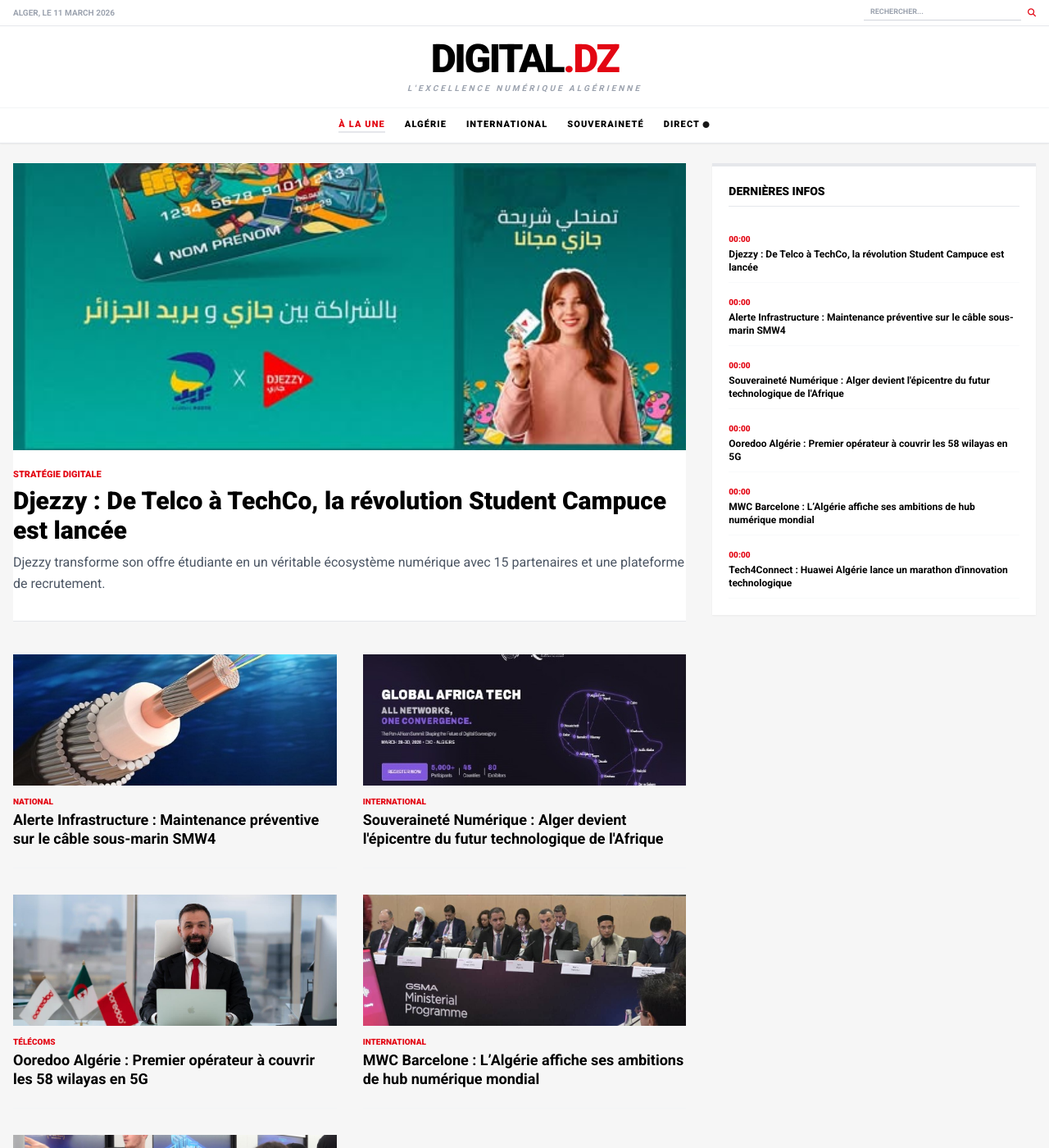
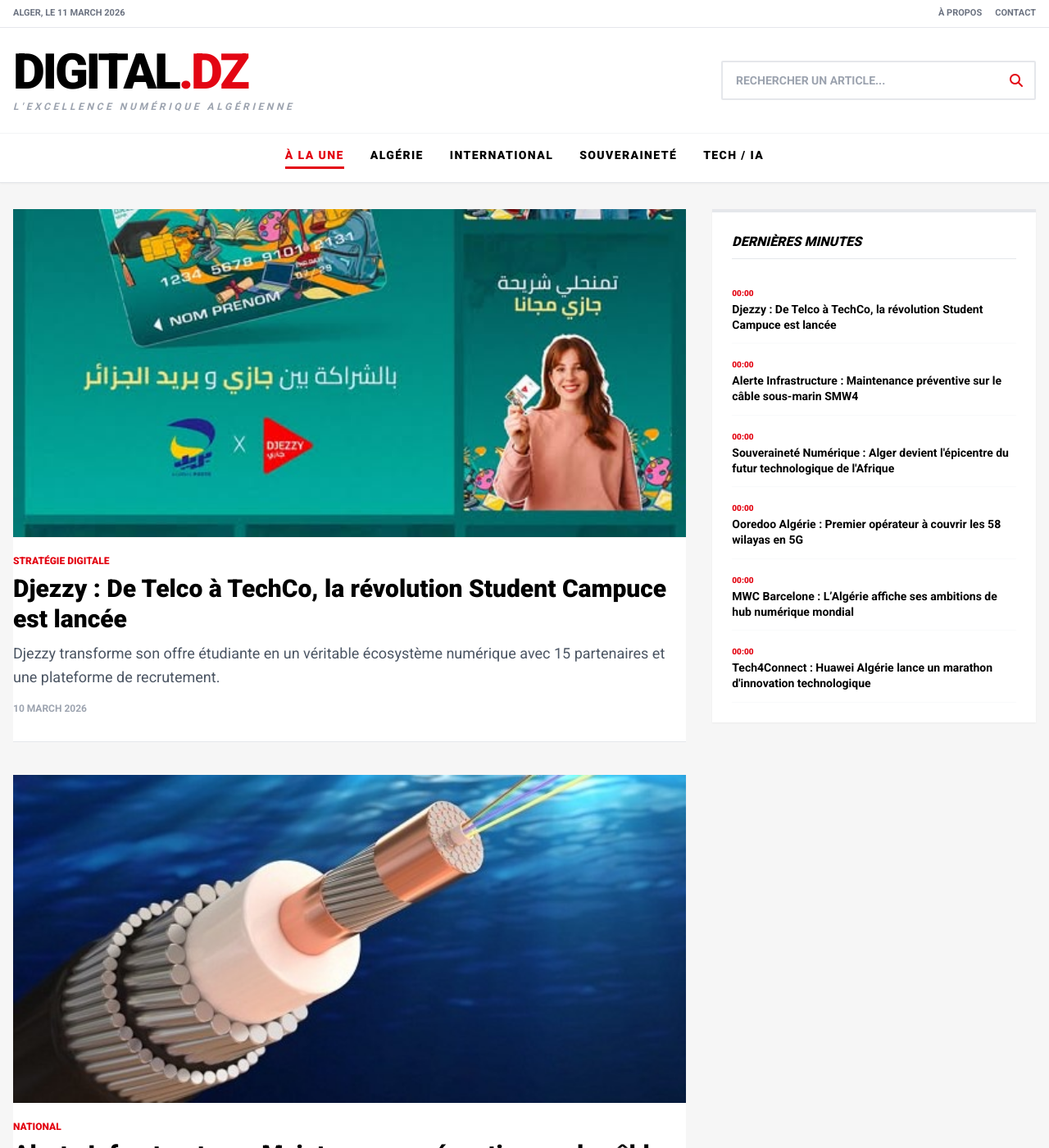
Before and after one commit to bastaps/Basta-InfosTech, a Jekyll site: the page built from index.html, in a window 1280 px wide and 1400 px high. Shown: the whole window at 82% size. Built offline with Jekyll 4.4.1, drawn with Linux system fonts in a browser that asks for light colours; nearby versions of some CDN libraries; some of the changed text lies outside the part shown.

Commit message:
Update index.html

```diff
--- a/index.html
+++ b/index.html
@@ -14,91 +14,159 @@
         body { font-family: 'Roboto', sans-serif; background-color: #f6f6f6; }
         .tsa-red { color: #E30613; }
         .bg-tsa-red { background-color: #E30613; }
+        .nav-link.active { color: #E30613; border-bottom: 3px solid #E30613; }
     </style>
 </head>
 <body>
-    <!-- TOP BAR (Ultra compacte) -->
-    <div class="bg-white border-b border-gray-200 py-1.5 text-[10px] font-bold text-gray-400 uppercase">
+    <!-- TOP BAR -->
+    <div class="bg-white border-b border-gray-200 py-2 text-[11px] font-bold text-gray-500 uppercase">
         <div class="container mx-auto px-4 flex justify-between items-center">
             <div>Alger, le {{ "now" | date: "%d %B %Y" }}</div>
-            <div class="flex items-center">
-                <input type="text" id="searchInput" onkeyup="searchArticles()" placeholder="RECHERCHER..." class="border-b border-gray-300 outline-none focus:border-tsa-red px-2 py-0.5 w-32 md:w-48 bg-transparent transition-all uppercase text-[9px]">
-                <i class="fas fa-search tsa-red ml-2"></i>
+            <div class="hidden md:flex space-x-4">
+                <a href="#" class="hover:tsa-red">À propos</a>
+                <a href="#" class="hover:tsa-red">Contact</a>
             </div>
         </div>
     </div>
 
-    <!-- LOGO HEADER (Réduit de moitié) -->
-    <header class="bg-white py-4 border-b border-gray-100">
-        <div class="container mx-auto px-4 text-center">
-            <a href="{{ '/' | relative_url }}" class="text-4xl md:text-5xl font-black tracking-tighter uppercase">
+    <!-- LOGO HEADER (Logo à gauche + Recherche à droite) -->
+    <header class="bg-white py-6 border-b border-gray-100">
+        <div class="container mx-auto px-4 flex flex-col md:flex-row justify-between items-center">
+            <div class="text-left mb-4 md:mb-0">
+                <a href="{{ '/' | relative_url }}" class="text-5xl md:text-6xl font-black tracking-tighter uppercase">
                     DIGITAL<span class="tsa-red">.DZ</span>
                 </a>
-            <p class="text-gray-400 text-[10px] mt-1 font-bold tracking-[0.3em] uppercase italic">L'excellence numérique algérienne</p>
+                <p class="text-gray-400 text-xs mt-1 font-bold tracking-[0.3em] uppercase italic">L'excellence numérique algérienne</p>
+            </div>
+
+            <!-- BARRE DE RECHERCHE AGRANDIE -->
+            <div class="relative w-full md:w-96">
+                <input type="text" id="searchInput" onkeyup="filterArticles()" placeholder="RECHERCHER UN ARTICLE..."
+                    class="w-full border-2 border-gray-200 rounded-sm py-3 px-4 outline-none focus:border-tsa-red transition-all uppercase text-sm font-bold">
+                <i class="fas fa-search tsa-red absolute right-4 top-4"></i>
+            </div>
         </div>
     </header>
 
-    <!-- NAVIGATION (Compacte) -->
-    <nav class="bg-white shadow-sm sticky top-0 z-50 border-b border-gray-200 uppercase font-black text-[11px] tracking-widest">
-        <div class="container mx-auto px-4 flex justify-center space-x-6 py-3 overflow-x-auto whitespace-nowrap">
-            <a href="{{ '/' | relative_url }}" class="tsa-red border-b-2 border-tsa-red">À la une</a>
-            <a href="#" class="hover:tsa-red transition">Algérie</a>
-            <a href="#" class="hover:tsa-red transition">International</a>
-            <a href="#" class="hover:tsa-red transition">Souveraineté</a>
-            <a href="#" class="hover:tsa-red transition">Direct <i class="fas fa-circle text-[8px] animate-pulse"></i></a>
+    <!-- NAVIGATION (Catégories agrandies) -->
+    <nav class="bg-white shadow-sm sticky top-0 z-50 border-b border-gray-200 uppercase font-black text-sm tracking-widest">
+        <div class="container mx-auto px-4 flex justify-center space-x-8 py-4 overflow-x-auto whitespace-nowrap">
+            <a href="javascript:void(0)" onclick="setCategory('all')" class="nav-link active transition pb-1" data-cat="all">À la une</a>
+            <a href="javascript:void(0)" onclick="setCategory('Algérie')" class="nav-link hover:tsa-red transition pb-1" data-cat="Algérie">Algérie</a>
+            <a href="javascript:void(0)" onclick="setCategory('International')" class="nav-link hover:tsa-red transition pb-1" data-cat="International">International</a>
+            <a href="javascript:void(0)" onclick="setCategory('Souveraineté')" class="nav-link hover:tsa-red transition pb-1" data-cat="Souveraineté">Souveraineté</a>
+            <a href="javascript:void(0)" onclick="setCategory('Tech')" class="nav-link hover:tsa-red transition pb-1" data-cat="Tech">Tech / IA</a>
         </div>
     </nav>
 
     {% assign articles = site.pages | where_exp: "item", "item.path contains 'presse/'" | sort: 'date' | reverse %}
-    <main class="container mx-auto px-4 py-6">
+
+    <main class="container mx-auto px-4 py-8">
         <div class="flex flex-wrap -mx-4">
+            <!-- Zone Articles -->
             <div class="w-full lg:w-2/3 px-4">
-                {% assign featured = articles[0] %}
-                <article class="searchable mb-10 bg-white group cursor-pointer border-b border-gray-200 pb-8">
-                    <a href="{{ featured.url | relative_url }}">
-                        <img src="{{ featured.image | relative_url }}" class="w-full h-[350px] object-cover group-hover:opacity-95 transition">
+                <div id="articlesGrid">
+                    {% for article in articles %}
+                    <article class="article-card searchable mb-10 bg-white group cursor-pointer border-b border-gray-200 pb-8" data-category="{{ article.category }}">
+                        <a href="{{ article.url | relative_url }}">
+                            <img src="{{ article.image | relative_url }}" class="w-full h-[400px] object-cover group-hover:opacity-95 transition shadow-sm">
                             <div class="mt-4">
-                            <span class="tsa-red text-[11px] font-black uppercase">{{ featured.category }}</span>
-                            <h2 class="text-2xl md:text-3xl font-black mt-1 leading-tight group-hover:underline decoration-tsa-red">{{ featured.title }}</h2>
-                            <p class="text-gray-600 mt-2 text-base leading-relaxed line-clamp-2">{{ featured.description }}</p>
+                                <span class="tsa-red text-xs font-black uppercase">{{ article.category }}</span>
+                                <h2 class="text-3xl font-black mt-1 leading-tight group-hover:underline decoration-tsa-red">{{ article.title }}</h2>
+                                <p class="text-gray-600 mt-2 text-lg leading-relaxed line-clamp-3">{{ article.description }}</p>
+                                <span class="text-gray-400 text-xs font-bold mt-4 block uppercase">{{ article.date | date: "%d %B %Y" }}</span>
                             </div>
-                    </a>
-                </article>
-
-                <div class="grid grid-cols-1 md:grid-cols-2 gap-8">
-                    {% for article in articles offset:1 %}
-                    <article class="searchable group border-b border-gray-100 pb-6">
-                        <a href="{{ article.url | relative_url }}">
-                            <img src="{{ article.image | relative_url }}" class="w-full h-40 object-cover">
-                            <span class="tsa-red text-[10px] font-black uppercase mt-3 block">{{ article.category }}</span>
-                            <h3 class="text-lg font-bold mt-1 group-hover:tsa-red transition leading-tight">{{ article.title }}</h3>
                         </a>
                     </article>
                     {% endfor %}
                 </div>
             </div>
 
+            <!-- Sidebar -->
             <aside class="w-full lg:w-1/3 px-4">
-                <div class="bg-white p-5 border-t-4 border-tsa-red shadow-sm sticky top-20">
-                    <h3 class="font-black uppercase mb-4 border-b pb-2 text-sm">Dernières infos</h3>
-                    {% for article in articles %}
-                    <div class="searchable py-2.5 border-b border-gray-50 group">
+                <div class="bg-white p-6 border-t-4 border-tsa-red shadow-sm sticky top-24">
+                    <h3 class="font-black uppercase mb-4 border-b pb-2 text-base italic">Dernières minutes</h3>
+                    <div id="sidebarList">
+                        {% for article in articles limit:8 %}
+                        <div class="searchable py-3 border-b border-gray-50 group" data-category="{{ article.category }}">
                             <a href="{{ article.url | relative_url }}">
                                 <span class="tsa-red text-[10px] font-black">{{ article.date | date: "%H:%M" }}</span>
-                            <h4 class="text-xs font-bold group-hover:tsa-red transition">{{ article.title }}</h4>
+                                <h4 class="text-sm font-bold group-hover:tsa-red transition leading-snug">{{ article.title }}</h4>
                             </a>
                         </div>
                         {% endfor %}
+                    </div>
                 </div>
             </aside>
         </div>
     </main>
 
+    <!-- FOOTER AJOUTÉ -->
+    <footer class="bg-gray-900 text-white pt-12 pb-6 mt-12">
+        <div class="container mx-auto px-4">
+            <div class="grid grid-cols-1 md:grid-cols-3 gap-12 mb-10">
+                <!-- Colonne 1 -->
+                <div>
+                    <h3 class="text-2xl font-black mb-4 uppercase">DIGITAL<span class="tsa-red">.DZ</span></h3>
+                    <p class="text-gray-400 text-sm leading-relaxed">
+                        Le premier portail algérien dédié à la souveraineté numérique, à l'intelligence artificielle et aux innovations technologiques.
+                    </p>
+                </div>
+                <!-- Colonne 2 -->
+                <div>
+                    <h4 class="text-sm font-black uppercase tracking-widest mb-6 border-b border-gray-700 pb-2">Navigation</h4>
+                    <ul class="text-gray-400 text-sm space-y-3 font-bold uppercase">
+                        <li><a href="#" class="hover:text-white transition">À Propos</a></li>
+                        <li><a href="#" class="hover:text-white transition">Contactez-nous</a></li>
+                        <li><a href="#" class="hover:text-white transition">Publicité</a></li>
+                        <li><a href="#" class="hover:text-white transition">Mentions Légales</a></li>
+                    </ul>
+                </div>
+                <!-- Colonne 3 -->
+                <div>
+                    <h4 class="text-sm font-black uppercase tracking-widest mb-6 border-b border-gray-700 pb-2">Suivez-nous</h4>
+                    <div class="flex space-x-6 text-2xl">
+                        <a href="#" class="text-gray-400 hover:tsa-red transition"><i class="fab fa-facebook"></i></a>
+                        <a href="#" class="text-gray-400 hover:tsa-red transition"><i class="fab fa-x-twitter"></i></a>
+                        <a href="#" class="text-gray-400 hover:tsa-red transition"><i class="fab fa-instagram"></i></a>
+                        <a href="#" class="text-gray-400 hover:tsa-red transition"><i class="fab fa-youtube"></i></a>
+                    </div>
+                </div>
+            </div>
+            <div class="border-t border-gray-800 pt-6 text-center text-[10px] text-gray-500 font-bold tracking-widest uppercase">
+                © {{ "now" | date: "%Y" }} DIGITAL.DZ - TOUS DROITS RÉSERVÉS.
+            </div>
+        </div>
+    </footer>
+
     <script>
-        function searchArticles() {
-            let filter = document.getElementById('searchInput').value.toLowerCase();
+        let currentCategory = 'all';
+
+        function setCategory(cat) {
+            currentCategory = cat;
+            // Mise à jour visuelle des liens
+            document.querySelectorAll('.nav-link').forEach(link => {
+                link.classList.remove('active');
+                if(link.getAttribute('data-cat') === cat) link.classList.add('active');
+            });
+            filterArticles();
+        }
+
+        function filterArticles() {
+            let searchText = document.getElementById('searchInput').value.toLowerCase();
+
             document.querySelectorAll('.searchable').forEach(el => {
-                el.style.display = el.innerText.toLowerCase().includes(filter) ? "" : "none";
+                let cat = el.getAttribute('data-category');
+                let text = el.innerText.toLowerCase();
+
+                let matchesSearch = text.includes(searchText);
+                let matchesCat = (currentCategory === 'all' || cat === currentCategory);
+
+                if (matchesSearch && matchesCat) {
+                    el.style.display = "";
+                } else {
+                    el.style.display = "none";
+                }
             });
         }
     </script>
```
Lines whose indentation alone changed are shown as unchanged.
